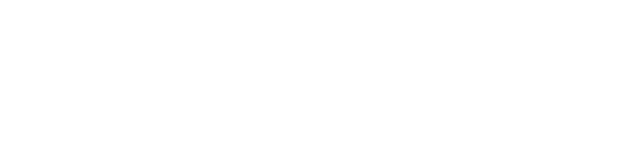
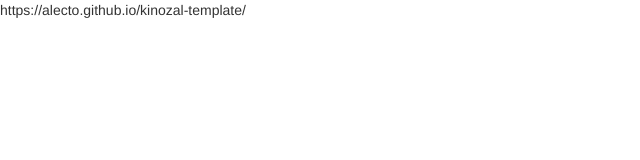
Before and after one commit to siniavskiialexandr/kinozal-temp, a website: page index.html in a window 1280 px wide. Shown: the whole page, without its empty margins (0-640 px from the left). Drawn offline with Linux system fonts and the light colour scheme.

Commit message:
добавил ссылку на репозиторий

```diff
--- a/index.html
+++ b/index.html
@@ -21,6 +21,9 @@
 
 <body>
 
+https://alecto.github.io/kinozal-template/
+
+
 
 <script src="libs/jquery/dist/jquery.min.js"></script>
 <script src="libs/bootstrap/dist/js/bootstrap.min.js"></script>
```
